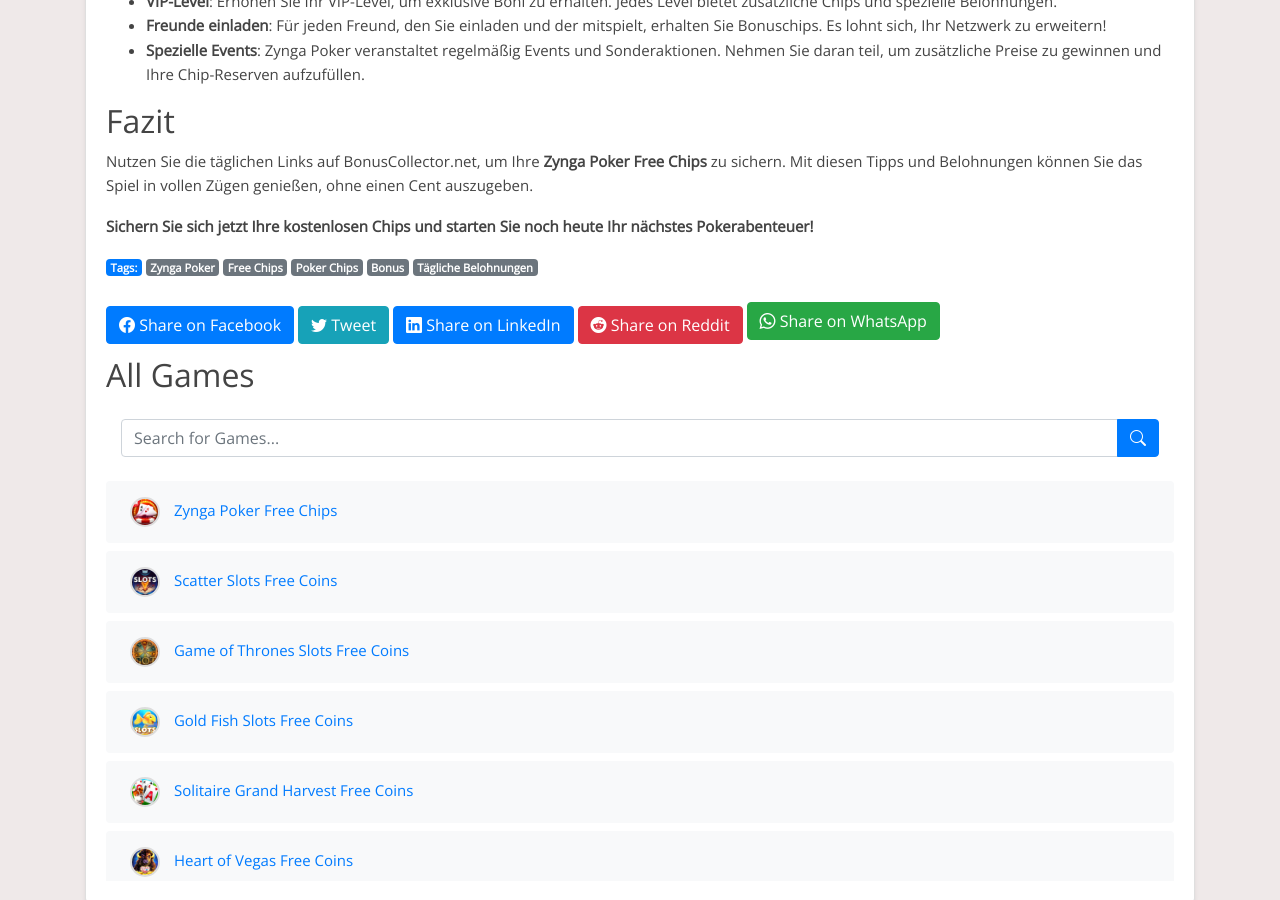
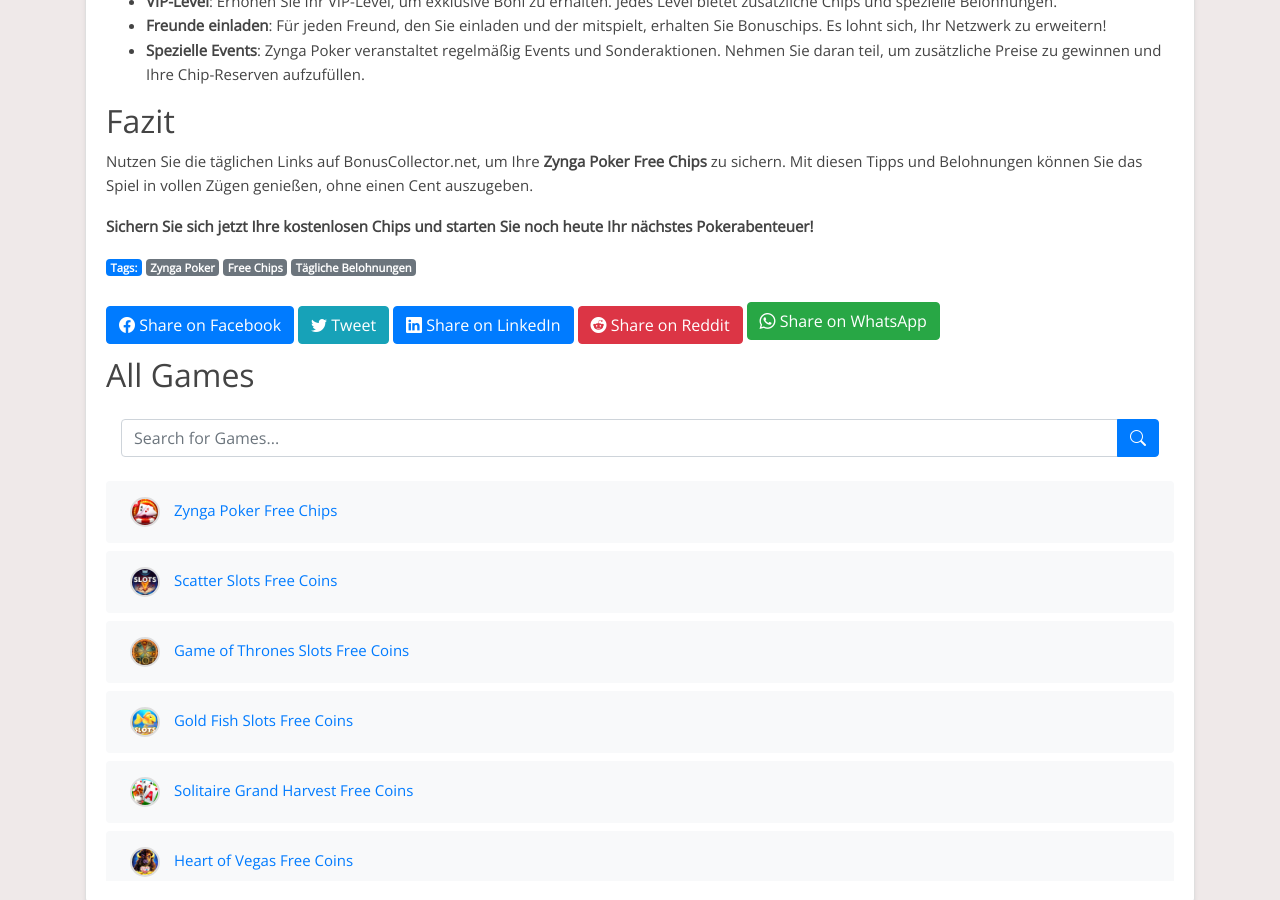
Before and after one commit to Prollad99/bs-net, a Jekyll site: the page built from de/_posts/2024-08-09-zynga-poker.md, in a window 1280 px wide and 900 px high, scrolled down 7963 px. Built offline with Jekyll 4.4.1, drawn with Linux system fonts in a browser that asks for light colours; nearby versions of some CDN libraries; comment, search, counter and statistics services are not loaded.

Commit message:
Update 2024-08-09-zynga-poker.md

```diff
--- a/de/_posts/2024-08-09-zynga-poker.md
+++ b/de/_posts/2024-08-09-zynga-poker.md
@@ -2,7 +2,7 @@
 layout: post
 title: "Zynga Poker Free Chips: Tägliche Belohnungen und Tipps"
 date: 2024-08-09
-tags: ["Zynga Poker", "Free Chips", "Poker Chips", "Bonus", "Tägliche Belohnungen"]
+tags: ["Zynga Poker", "Free Chips", "Tägliche Belohnungen"]
 author: BonusCollector.net
 description: "Sichern Sie sich täglich kostenlose Zynga Poker Chips! Erfahren Sie, wie Sie Ihre Gewinne maximieren und erhalten Sie Links zu den besten Belohnungen."
 lang: de
```
